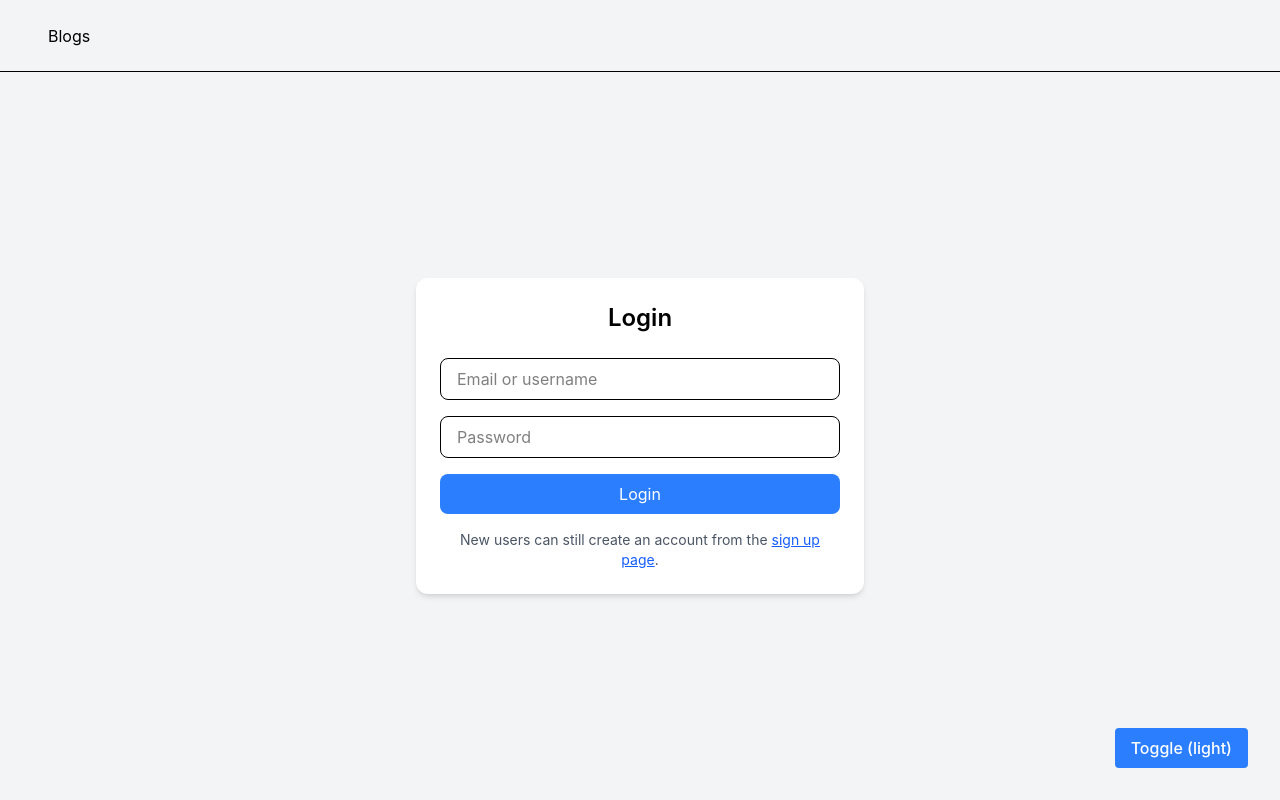
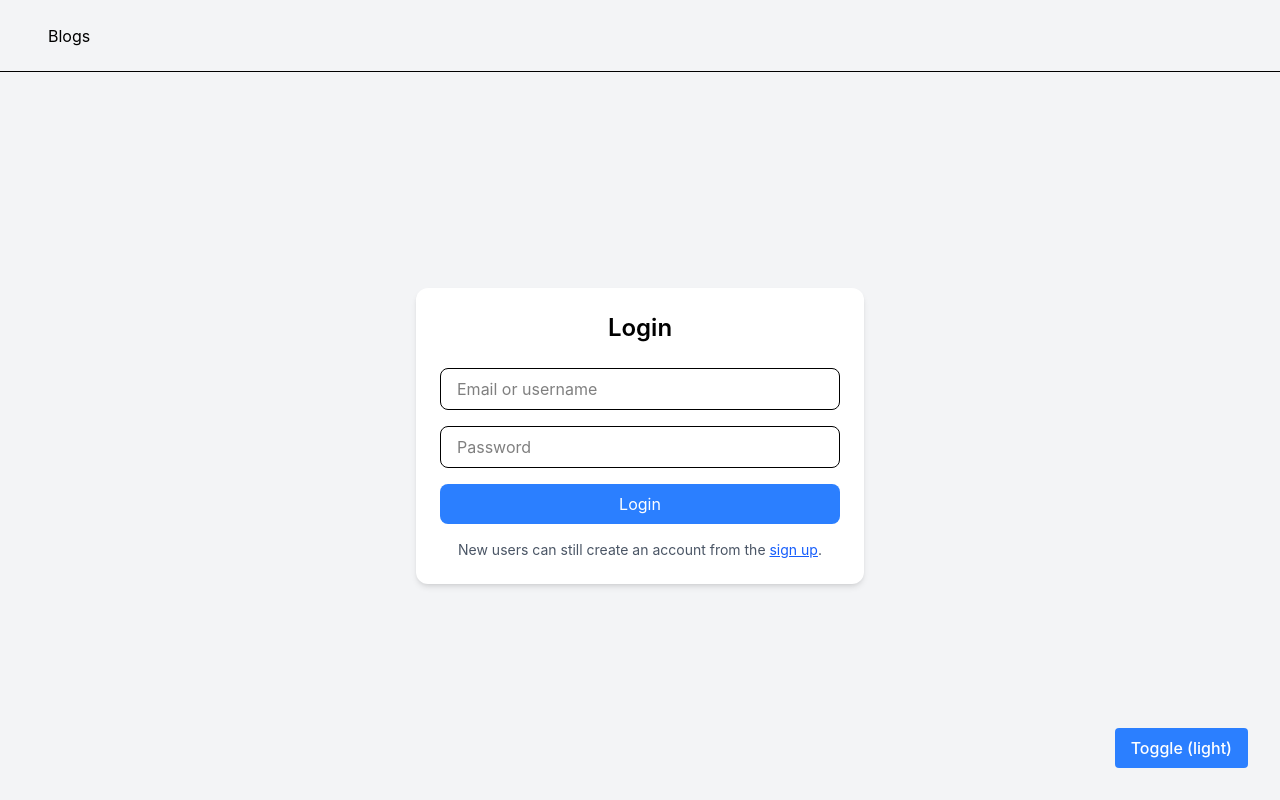
Before and after one commit to himanshukr02122/blogging-app, a Next.js app in the folder apps/frontend/: page /login in a window 1280 px wide. Built offline with nearby package versions, Linux system fonts and the light colour scheme; no server answers.

Commit message:
removed page from sign up text

```diff
--- a/apps/frontend/src/app/login/page.tsx
+++ b/apps/frontend/src/app/login/page.tsx
@@ -82,7 +82,7 @@ const Login = () => {
         <p className="mt-4 text-center text-sm text-gray-600 dark:text-gray-400">
           New users can still create an account from the{" "}
           <Link className="text-blue-600 underline dark:text-blue-50" href="/sign-up">
-            sign up page
+            sign up
           </Link>
           .
         </p>
```
